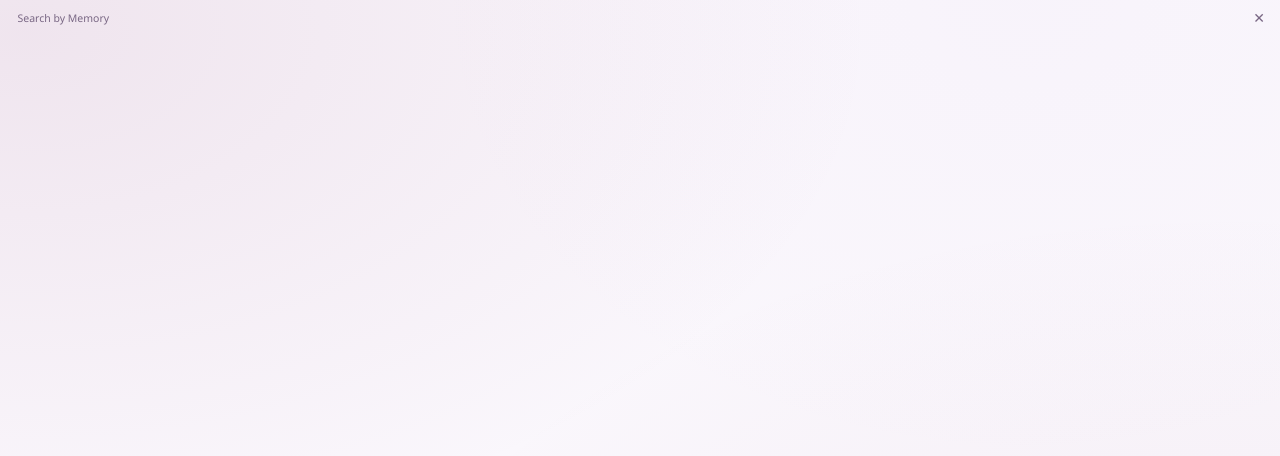
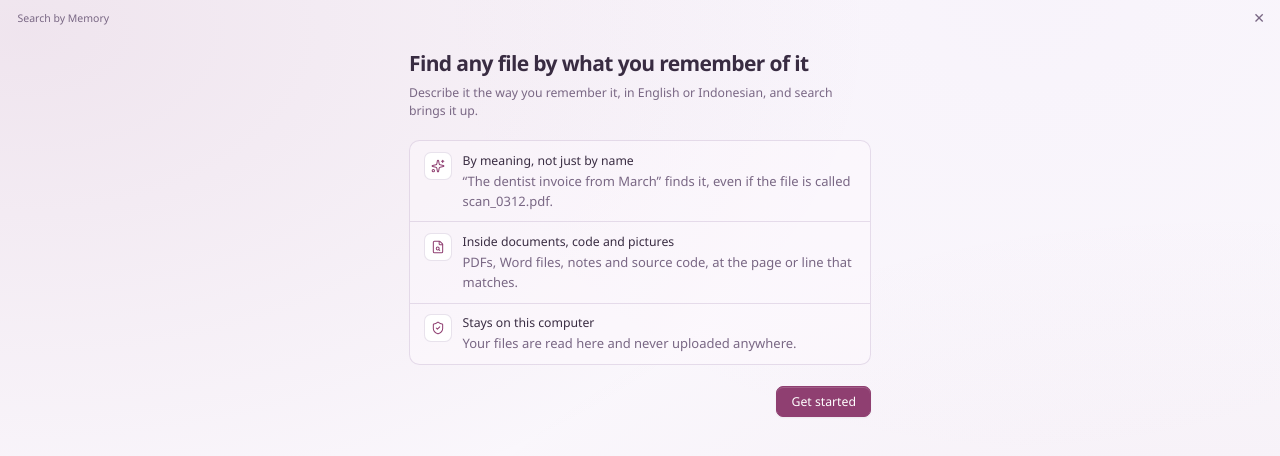
Before and after one commit to KrisnaSantosa15/search-by-memory, a React (Vite) app in the folder app/: page / in a window 1280 px wide. Shown: the top 456 px of the page. Built offline with nearby package versions, Linux system fonts and the light colour scheme.

Commit message:
feat(app): onboarding opens with a welcome that says what search does

```diff
--- a/app/src/App.tsx
+++ b/app/src/App.tsx
@@ -11,6 +11,7 @@ import { HotkeyStep } from "./onboarding/HotkeyStep";
 import { type Download, IndexingStep } from "./onboarding/IndexingStep";
 import { type Estimate, LocationStep } from "./onboarding/LocationStep";
 import { SpeedStep, type SpeedChoice } from "./onboarding/SpeedStep";
+import { WelcomeStep } from "./onboarding/WelcomeStep";
 
 
 const tryHotkey = (hotkey: string) => invoke<boolean>("try_hotkey", { hotkey });
@@ -44,6 +45,7 @@ const launcher = {
 export default function App() {
   // Onboarding finished before: the hotkey brought up the window.
   const [finished, setFinished] = useState(false);
+  const [started, setStarted] = useState(false);
   const [choices, setChoices] = useState<SpeedChoice[] | null>(null);
   const [choice, setChoice] = useState<string | null>(null);
   // Each attempt starts the download again; it resumes where the last one stopped.
@@ -152,6 +154,7 @@ export default function App() {
         />
       );
     }
+    if (!started) return <WelcomeStep onStart={() => setStarted(true)} />;
     return choices && <SpeedStep choices={choices} onContinue={setChoice} />;
   };
 
--- /dev/null
+++ b/app/src/onboarding/WelcomeStep.tsx
@@ -0,0 +1,52 @@
+import { FileSearch, type LucideIcon, ShieldCheck, Sparkles } from "lucide-react";
+import { Button } from "../ui/Button";
+
+const POINTS: { Icon: LucideIcon; title: string; detail: string }[] = [
+  {
+    Icon: Sparkles,
+    title: "By meaning, not just by name",
+    detail: "“The dentist invoice from March” finds it, even if the file is called scan_0312.pdf.",
+  },
+  {
+    Icon: FileSearch,
+    title: "Inside documents, code and pictures",
+    detail: "PDFs, Word files, notes and source code, at the page or line that matches.",
+  },
+  {
+    Icon: ShieldCheck,
+    title: "Stays on this computer",
+    detail: "Your files are read here and never uploaded anywhere.",
+  },
+];
+
+/** Onboarding's first step: what the app does, before anything is asked. */
+export function WelcomeStep({ onStart }: { onStart: () => void }) {
+  return (
+    <section className="flex flex-col gap-6">
+      <div className="flex flex-col gap-2">
+        <h1 className="text-2xl font-semibold tracking-[-0.03em]">
+          Find any file by what you remember of it
+        </h1>
+        <p className="text-sm text-muted">
+          Describe it the way you remember it, in English or Indonesian, and search brings it up.
+        </p>
+      </div>
+      <ul className="flex flex-col divide-y divide-line rounded-xl border border-line bg-panel/40">
+        {POINTS.map(({ Icon, title, detail }) => (
+          <li key={title} className="flex items-start gap-3 px-4 py-3">
+            <span className="grid size-8 shrink-0 place-items-center rounded-lg border border-line bg-raised text-accent">
+              <Icon aria-hidden className="size-4" strokeWidth={1.75} />
+            </span>
+            <span className="flex flex-col gap-0.5">
+              <span className="text-sm font-medium">{title}</span>
+              <span className="text-[13px] text-muted">{detail}</span>
+            </span>
+          </li>
+        ))}
+      </ul>
+      <Button variant="primary" size="lg" onClick={onStart} className="self-end">
+        Get started
+      </Button>
+    </section>
+  );
+}
```
Also changed, not shown: 1 other file (tests, documents, lock files or other folders).
